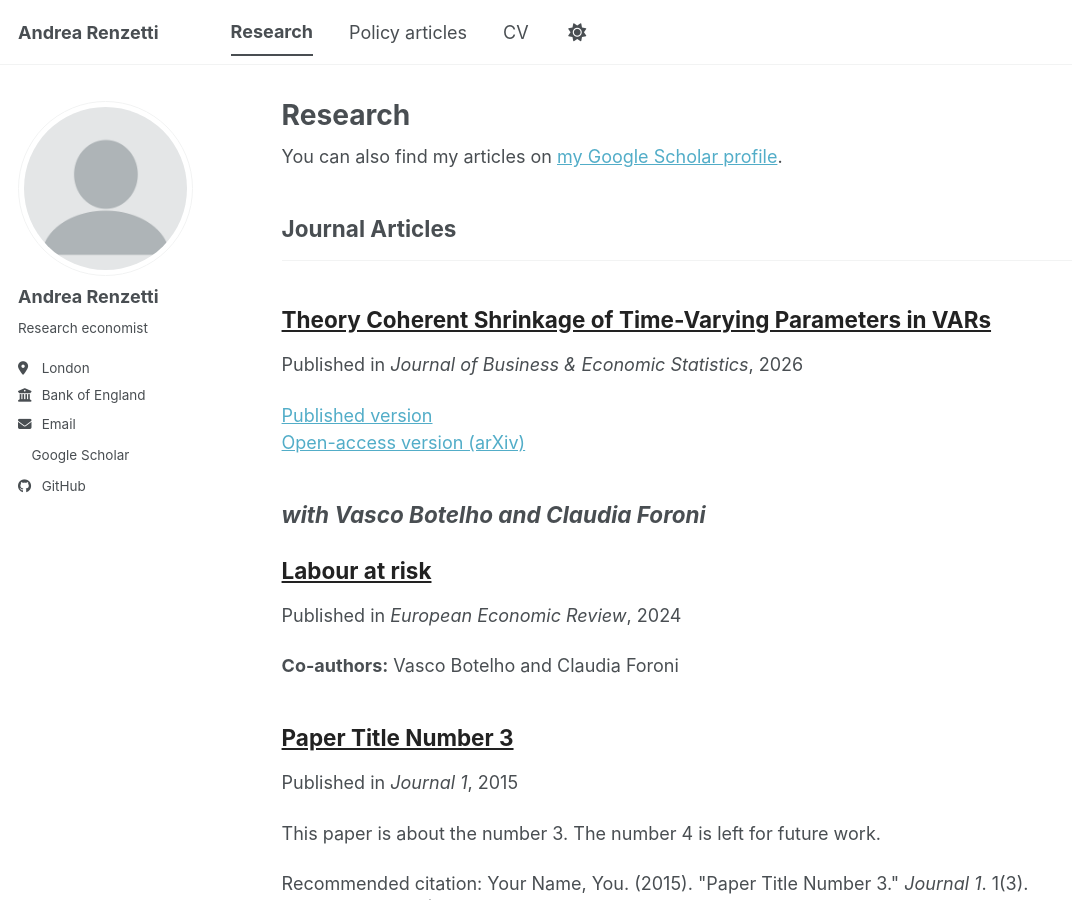
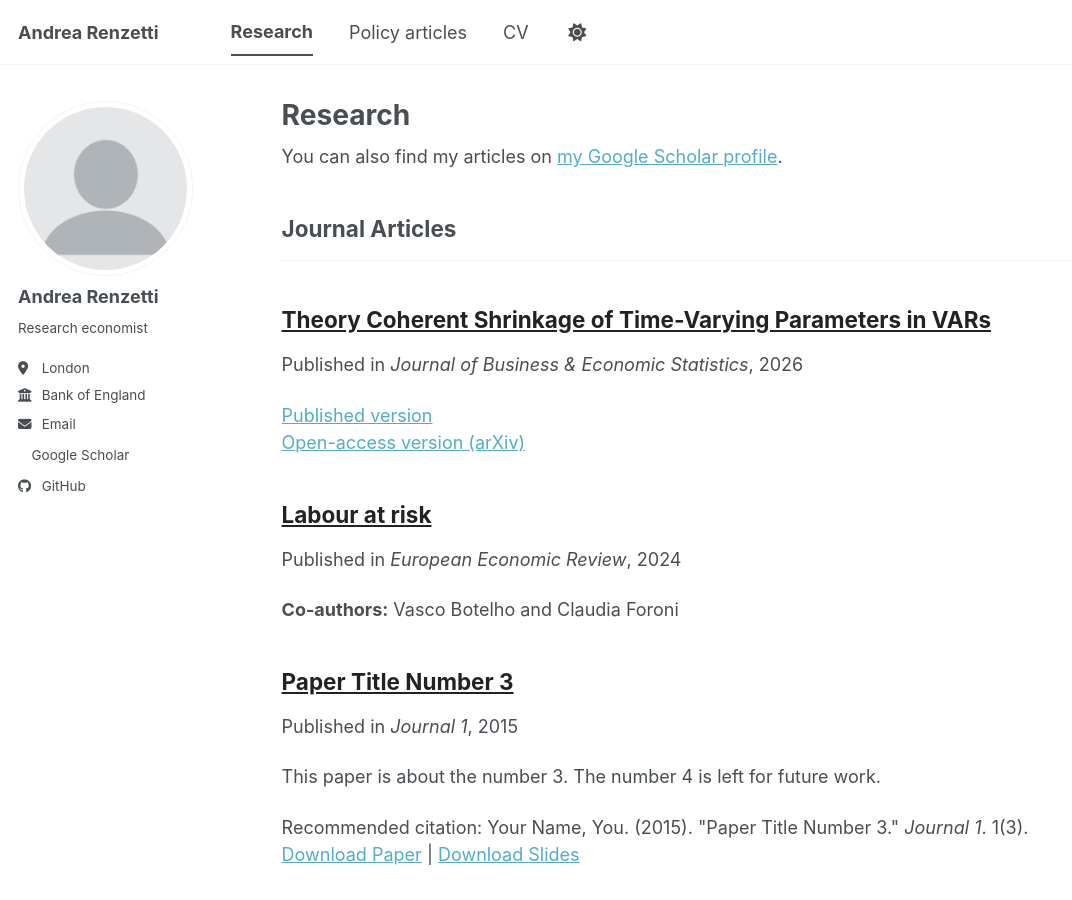
Before and after one commit to RenzettiA/RenzettiA.github.io, a Jekyll site: the page built from _pages/publications.html, in a window 1280 px wide and 900 px high. Shown: the whole window, without its empty margins (0-1072 px from the left). Built offline with Jekyll 4.4.1, drawn with Linux system fonts in a browser that asks for light colours; a style sheet for code colours, icons or effects is not loaded.

Commit message:
Update publication details for 'Labour at risk'
Removed coauthors and updated publication date.

```diff
--- a/_publications/2009-10-01-paper-title-number-1.md
+++ b/_publications/2009-10-01-paper-title-number-1.md
@@ -3,7 +3,6 @@ title: "Labour at risk"
 collection: publications
 category: manuscripts
 permalink: /publication/labour-at-risk
-coauthors: "Vasco Botelho and Claudia Foroni"
 date: 2024-01-01
 venue: "European Economic Review"
 paperurl:
```
